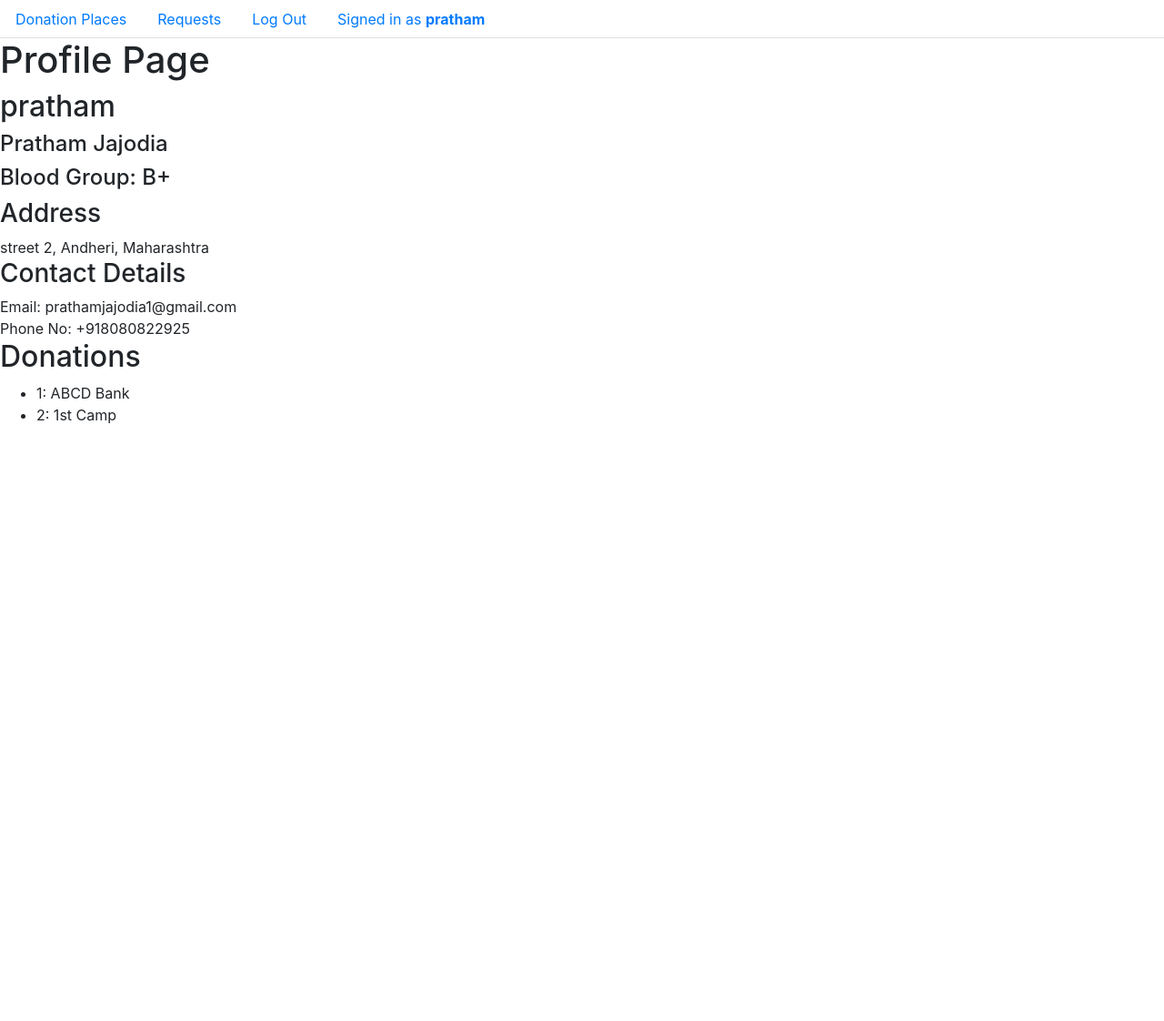
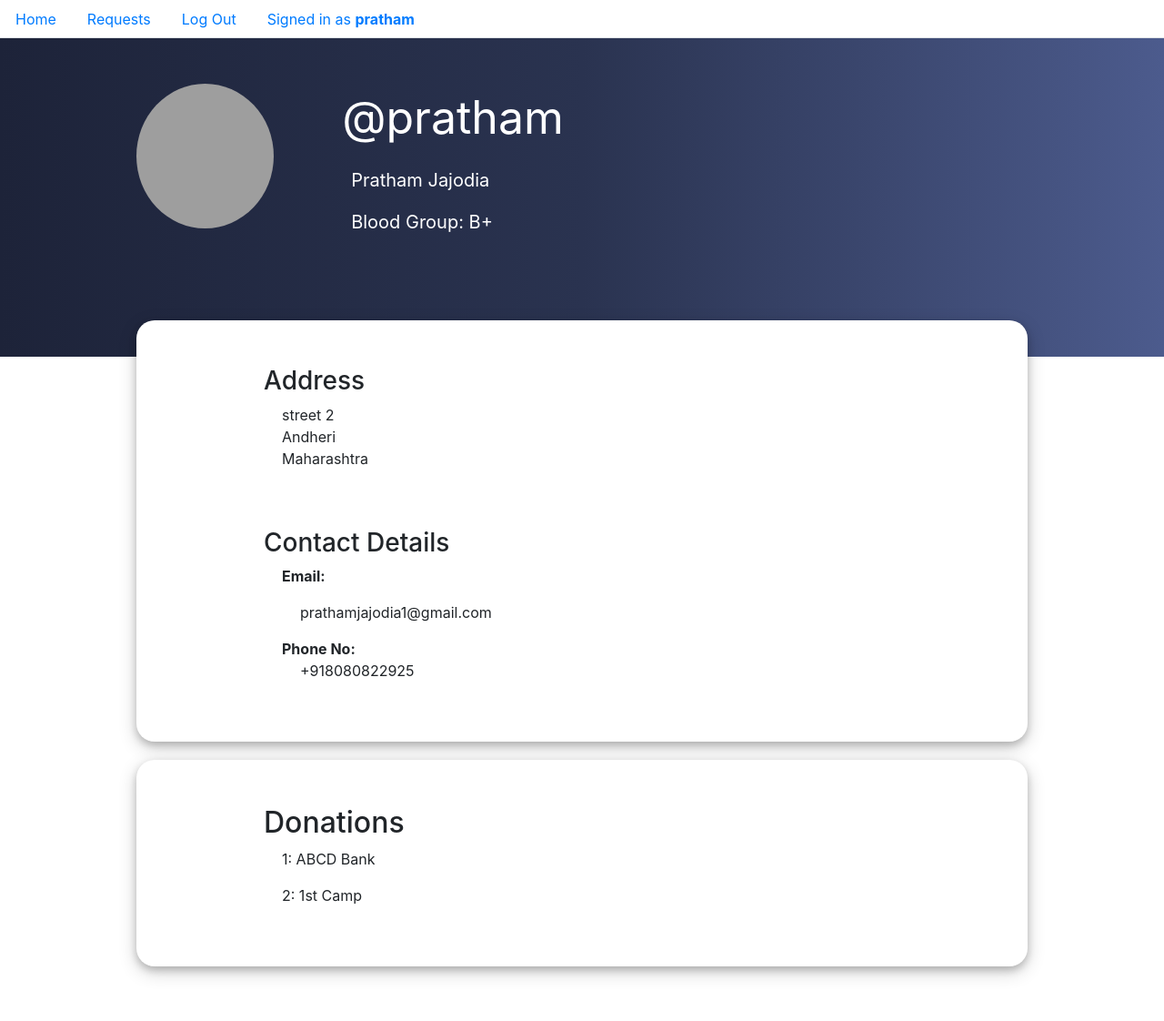
Before and after one commit to dhyan-16k/PL-Project, a Django app: page /profile/pratham in a window 1280 px wide. Shown: the whole page at 91% size. Before the commit the page ends 466 px from the top, so only its background shows below. Run offline with Django 3.2, Linux system fonts and the light colour scheme; a user stored in the database is signed in; data comes from the database, SQL or seed files in the repository; both versions use the stored data as it was after the commit; some libraries are stand-ins or nearby versions; grey boxes are pictures that could not be loaded.

Commit message:
styled profile page

```diff
--- /dev/null
+++ b/donate/static/donate/profile.css
@@ -0,0 +1,40 @@
+
+.profilecontainer {
+ /*   margin: 50px 50px 50px 150px;  /* t r b l*/
+ background-size: contain;
+}
+
+
+
+.top {
+    background: -webkit-gradient(linear, left top, right top, color-stop(0%,#1D2339), color-stop(50%,#2A3350), color-stop(100%,#4C5B8D ));
+    color: white;
+    padding: 50px 50px 50px 150px;
+    display: flex;
+    z-index: -1;
+    flex-flow: row wrap;
+    height: 350px;
+}
+
+.top > img {
+    border-radius: 50%;
+    width: 14%;
+    height: 63.75%;
+    margin-right: 75px ;
+}
+
+#username {
+    font-size: 50px;
+}
+#name, #group {
+    padding-left: 10px;
+    font-size: 20px;
+}
+.bottom {
+    border-radius: 20px;
+    box-shadow: 0 4px 8px 0 rgba(0, 0, 0, 0.2), 0 6px 20px 0 rgba(0, 0, 0, 0.19);
+    padding: 50px 50px 50px 140px;
+    z-index: 1;
+    margin: -40px 150px 60px 150px;
+    background-color: white;
+}
--- a/donate/templates/donate/index.html
+++ b/donate/templates/donate/index.html
@@ -4,6 +4,8 @@
 {% block title %}Blood Donation{% endblock %}
 
 {% block body %}
+
+    <div class="container-sm">
 
         <form action="{% url 'index' %}" method="POST">
             {% csrf_token %}
@@ -47,4 +49,7 @@
             {% endfor %}
         </ul>
         <hr>
+
+
+    </div>
 {% endblock %}
--- a/donate/templates/donate/layout.html
+++ b/donate/templates/donate/layout.html
@@ -12,7 +12,7 @@
     <body>
         <ul class="nav nav-tabs links">
             <li class="nav-item">
-                <a class="nav-link" href="{% url 'index' %}">Donation Places</a>
+                <a class="nav-link" href="{% url 'index' %}">Home</a>
             </li>
             {% if user.is_authenticated %}
                 <li class="nav-item">
--- a/donate/templates/donate/profile.html
+++ b/donate/templates/donate/profile.html
@@ -1,29 +1,68 @@
 {% extends "donate/layout.html" %}
-{% load static %}
+
+{%load static%}
+{% block stylelink %} <link href="{% static 'donate/profile.css' %}" rel="stylesheet"> {% endblock %}
 
 {% block title %}Profile Page{% endblock %}
 
 {% block body %}
-    <h1>Profile Page</h1>
-    <h2>{{ user1.username }}</h2>
+
+    <div class="profilecontainer">
+
+    <div class="top">
+
+
+   <!--     <h1 class="h1title">Profile Page</h1>-->
+        <br>
+
+            <img src="https://image.freepik.com/free-vector/people-donating-blood-background-flat-design_23-2148257793.jpg">
+            <div>
+                <p id="username">@{{ user1.username }}</p>
+
+
                 {% if user1.is_hospital == True %}
                     Hospital Details Kuch daal denge
                 {% else %}
-        <h4>{{ user1.first_name }} {{ user1.last_name }}</h3>
-        <h4>Blood Group: {{ user1.blood_type }}</h4>
+                    <p id="name">{{ user1.first_name }} {{ user1.last_name }}</p>
+                    <p id="group">Blood Group: {{ user1.blood_type }}</p>
+
                 {% endif %}
+
+            </div>
+
+
+    </div>
+
+    <div class="bottom">
+
             <h3>Address</h3>
-    {{ user1.street }}, {{ user1.city }}, {{ user1.state }}
+            <p  style="padding-left: 20px">
+                {{ user1.street }} <br> {{ user1.city }} <br> {{ user1.state }}
+            </p>
+            <br><br>
+
             <h3>Contact Details</h3>
-    Email: {{ user1.email }}<br>
-    Phone No: {{ user1.phone_no }}
+            <p style="padding-left: 20px">
+                <strong>Email: </strong> <br> <p style="padding-left:40px "> {{ user1.email }}<br> </p>
+                <strong  style="padding-left: 20px">Phone No:</strong> <br> <p style="padding-left:40px "> {{ user1.phone_no }} </p>
+            </p>
+
+    </div>
+
+    <div class="bottom">
+
 
             {% if user1.is_hospital == False %}
                 <h2>Donations</h2>
-        <ul>
+
                 {% for donation in donations %}
-                <li>{{ donation }}</li>
+                    <p style="padding-left: 20px">
+                        {{ donation }}
+                    </p>
                 {% endfor %}
-        </ul>
+
             {% endif %}
+
+
+    </div>
 {% endblock %}
--- a/donate/views.py
+++ b/donate/views.py
@@ -106,7 +106,7 @@ def registerOption(request, option):
         confirmation = request.POST["confirmation"]
         if password != confirmation:
             if option == "hospital":
-                return render(request, "donte/register_hospital.html", {
+                return render(request, "donate/register_hospital.html", {
                     "message": "Passwords must match."
                 })
             elif option == "donor":
```
Also changed, not shown: db.sqlite3. Lines whose indentation alone changed are shown as unchanged.
